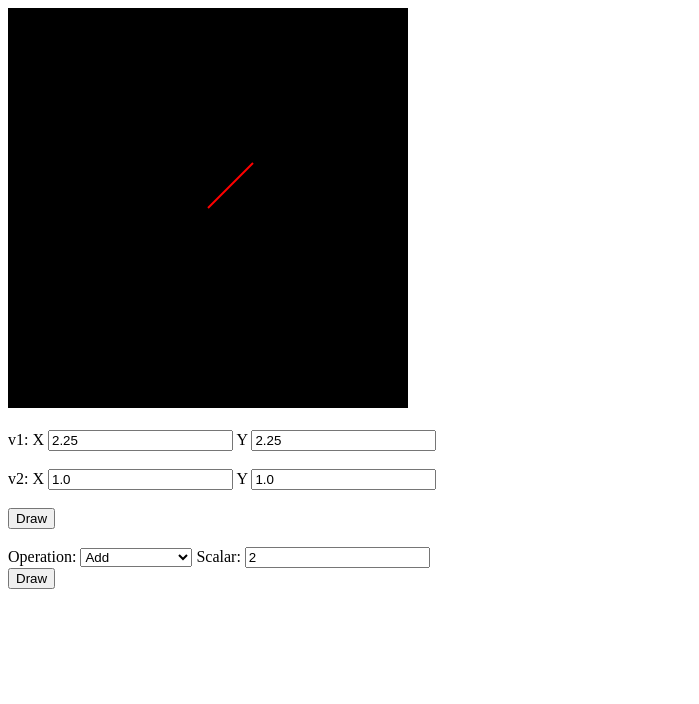
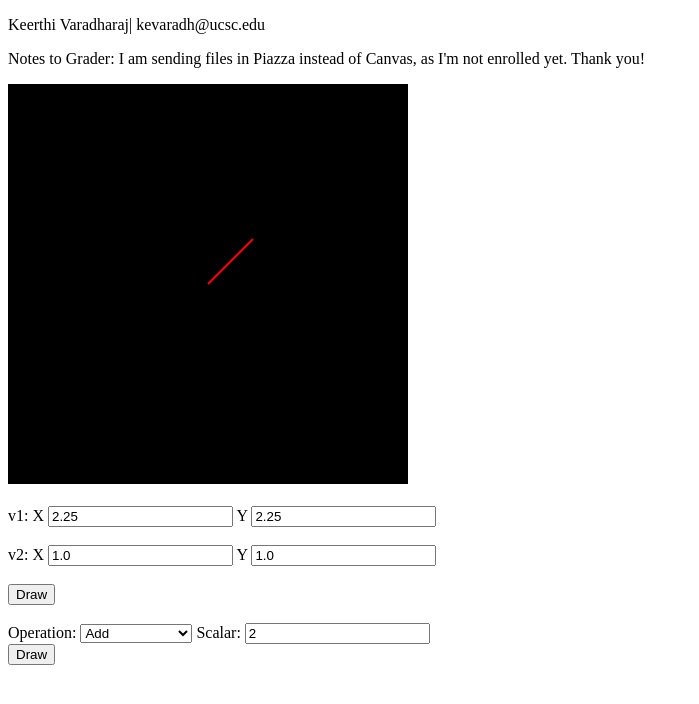
Before and after one commit to kevaradh/CSE-160, a plain HTML site: page asgn0/src/asgn0.html in a window 1280 px wide. Shown: the whole page, without its empty margins (0-699 px from the left). Drawn offline with Linux system fonts and the light colour scheme; files whose address does not match are found by name.

Commit message:
Modified HTML file

```diff
--- a/asgn0/src/asgn0.html
+++ b/asgn0/src/asgn0.html
@@ -5,6 +5,8 @@
   <title>Draw Rectangle</title>
 </head>
 <body>
+  <p>Keerthi Varadharaj| kevaradh@ucsc.edu</p>
+  <p>Notes to Grader: I am sending files in Piazza instead of Canvas, as I'm not enrolled yet. Thank you!</p>
   <canvas id="example" width="400" height="400"
     style="background-color: black">
     Please use a browser that supports canvas
```
